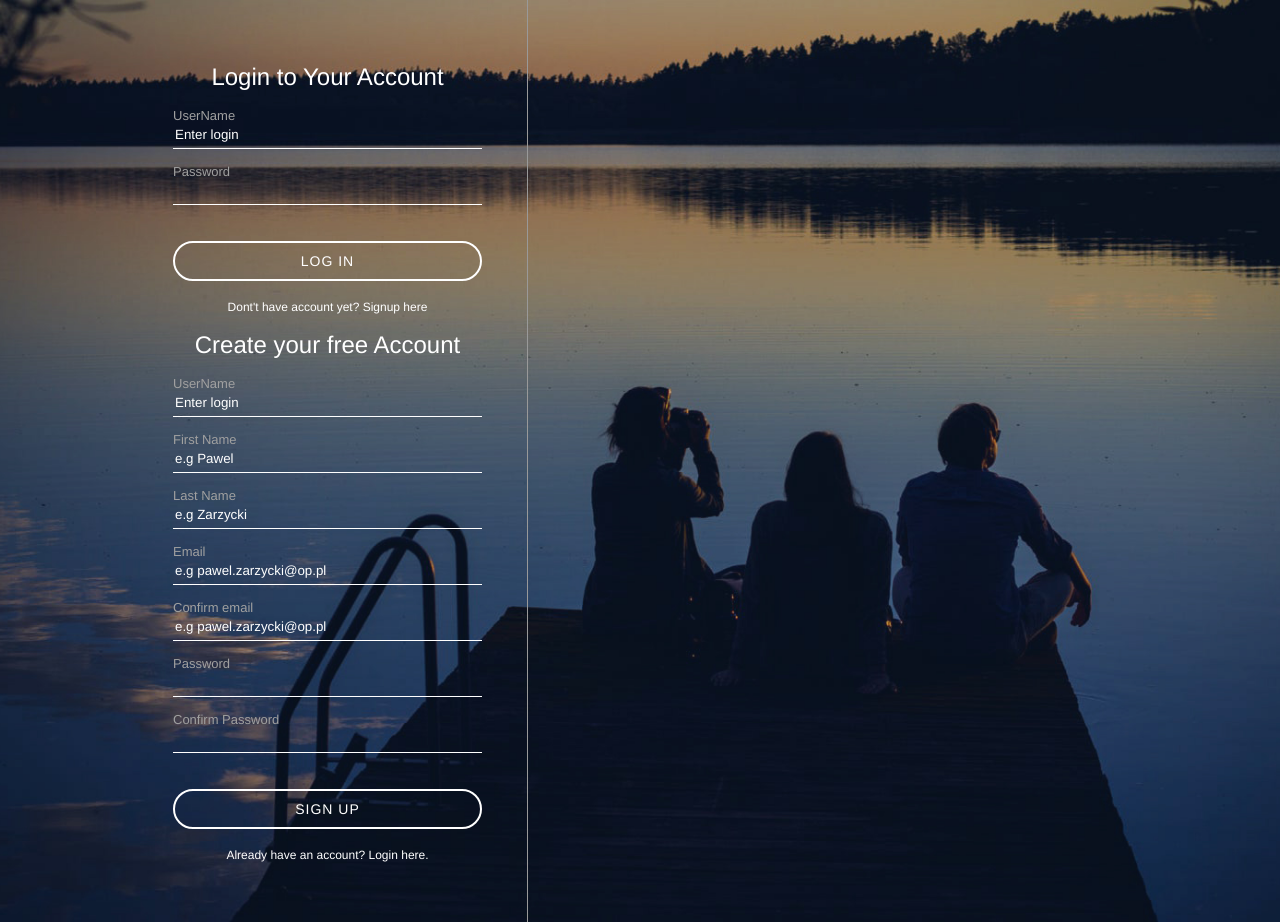
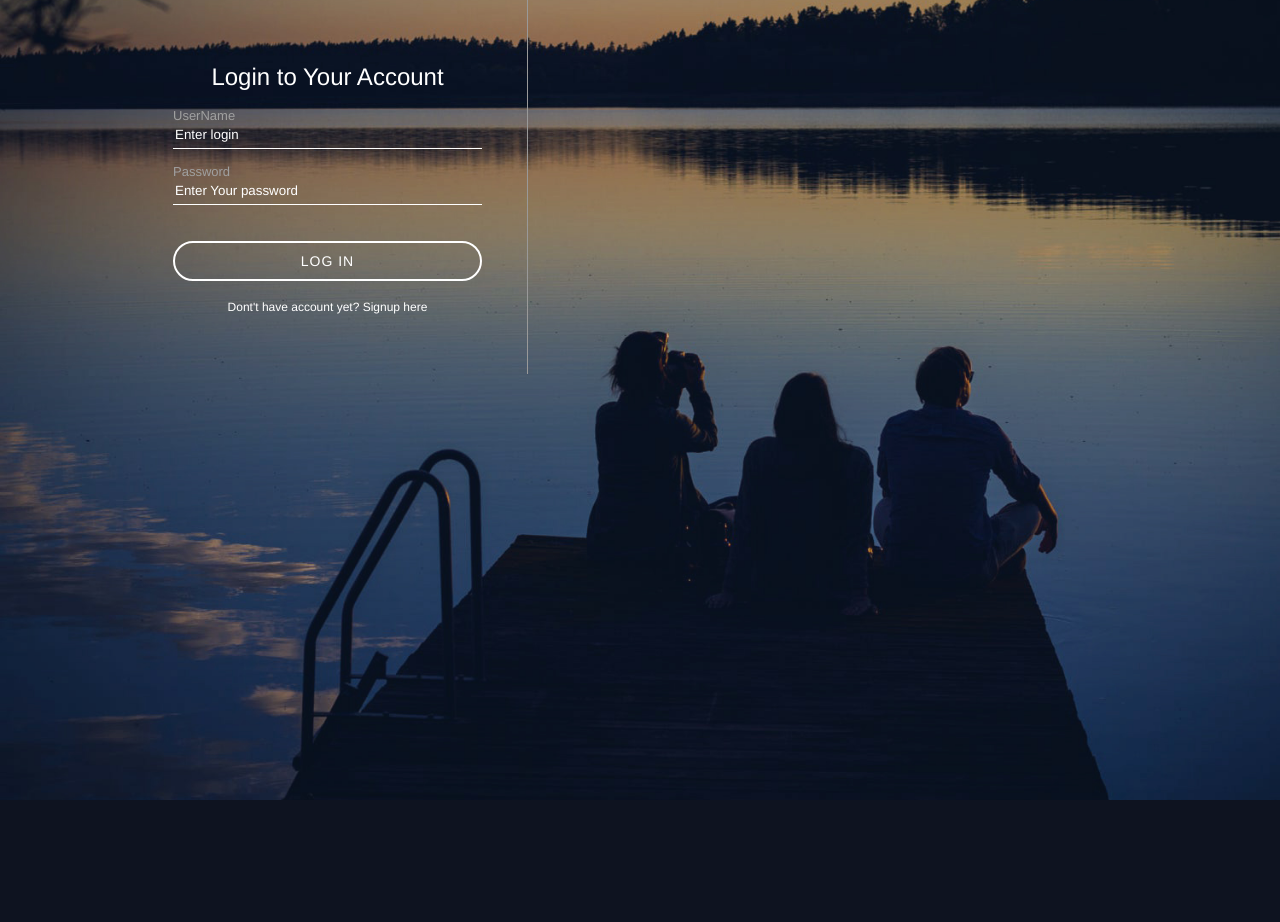
Before and after one commit to kronos31415/SpotifyClone, a PHP site: page /register.php in a window 1280 px wide. After the commit the page ends 800 px from the top, so only its background shows below. Run offline with PHP 8.4, Linux system fonts and the light colour scheme.

Commit message:
js and css to handle register and login navigation

```diff
--- a/assets/css/register.css
+++ b/assets/css/register.css
@@ -97,3 +97,13 @@ body {
 .hasAccountText {
     text-align: center;
 }
+
+#registerForm,
+#loginForm {
+    display: none;
+}
+
+#hideLogin,
+#hideRegister {
+    cursor: pointer;
+}
--- a/assets/js/register.js
+++ b/assets/js/register.js
@@ -0,0 +1,12 @@
+$(document).ready(function() {
+    $('#hideLogin').click(function() {
+        $("#loginForm").hide();
+        $("#registerForm").show();
+    });
+
+    $('#hideRegister').click(function() {
+        $("#loginForm").show();
+        $("#registerForm").hide();
+    });
+
+});
--- a/includes/classes/Account.php
+++ b/includes/classes/Account.php
@@ -11,10 +11,8 @@
 
         public function login($un, $pass) {
             $p = substr(md5($pass),0,24);
-            var_dump($pass);
 
             $query = mysqli_query($this->con, "SELECT username FROM users WHERE username ='$un' AND passwordd = '$p'");
-            var_dump(mysqli_num_rows($query));
             if(mysqli_num_rows($query) == 1) {
                 return true;
             } else {
--- a/register.php
+++ b/register.php
@@ -21,10 +21,29 @@
 
     <title>Welcome to Slotify</title>
     <link rel="stylesheet" type="text/css" href="assets/css/register.css">
+
     <script src="https://ajax.googleapis.com/ajax/libs/jquery/3.4.1/jquery.min.js"></script>
+    <script src="assets/js/register.js"></script>
 </head>
 
 <body>
+    <?php
+        if(isset($_POST['registerButton'])) {
+           echo '<script>
+                    $(document).ready(function() {
+                        $("#loginForm").hide();
+                        $("#registerForm").show();
+                    });
+                </script>';
+        } else {
+            echo '<script>
+                    $(document).ready(function() {
+                        $("#loginForm").show();
+                        $("#registerForm").hide();
+                    });
+                </script>';
+        }
+    ?>
     <div id="background">
         <div id="loginContainer">
             <div id="inputContainer">
@@ -37,7 +56,7 @@
                     </p>
                     <p>
                         <label for="loginPassword">Password</label>
-                        <input id="loginPassword" name="loginPassword" type="password" required>
+                        <input id="loginPassword" name="loginPassword" type="password" placeholder="Enter Your password" required>
                     </p>
                     <button type="submit" name="loginButton"> LOG IN</button>
 
@@ -90,12 +109,12 @@
                         <?php echo $account->getError(Constants::$passwordNotAlphaNumeric); ?>
                         <?php echo $account->getError(Constants::$passwordsDoNotMAtch); ?>
                         <label for="password">Password</label>
-                        <input id="password" name="password" type="password" required>
+                        <input id="password" name="password" type="password" placeholder="Enter Your password" required>
                     </p>
 
                     <p>
                         <label for="password2">Confirm Password</label>
-                        <input id="password2" name="password2" type="password" required>
+                        <input id="password2" name="password2" type="password" placeholder="Enter Your password" required>
                     </p>
                     <button type="submit" name="registerButton">SIGN UP</button>
 
```
